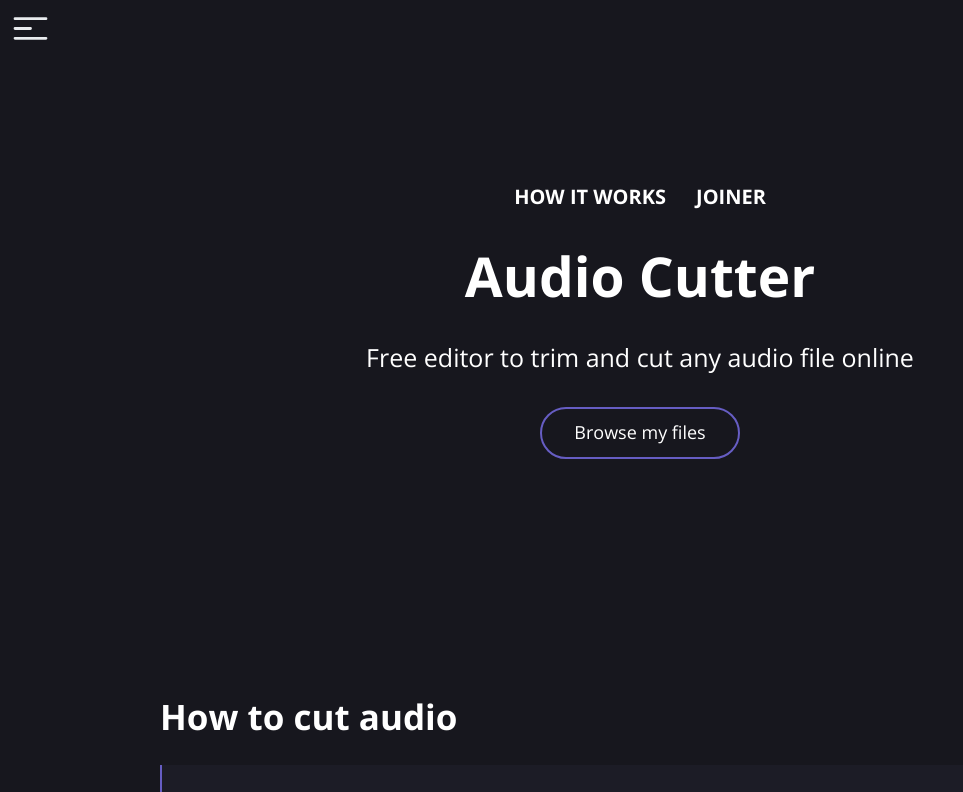
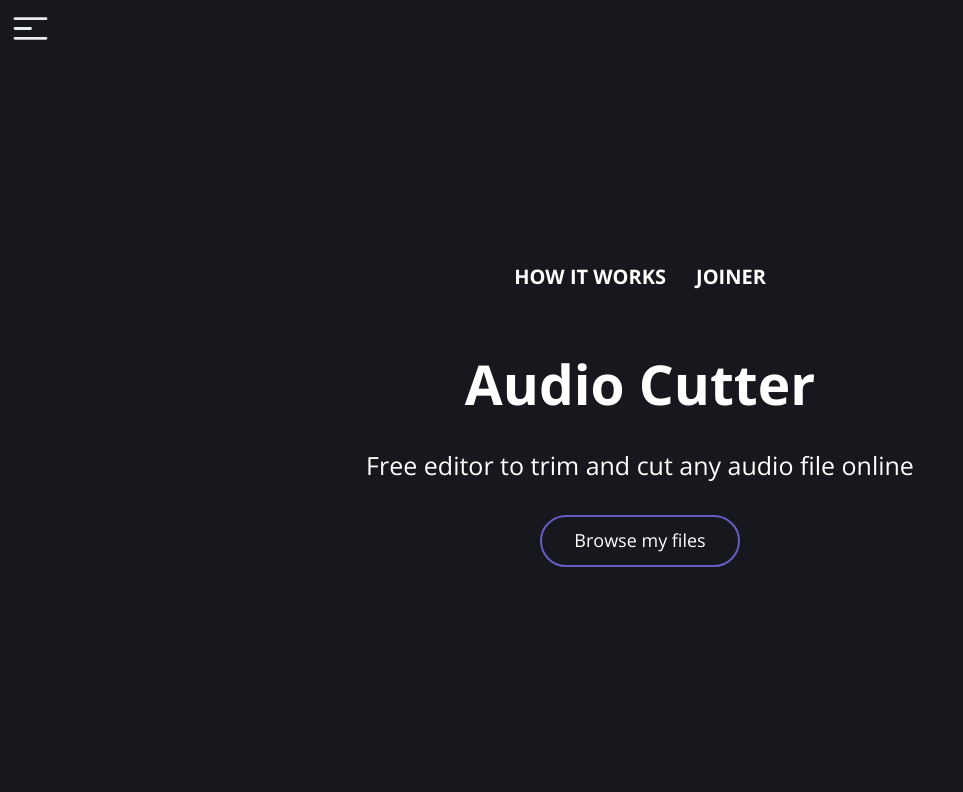
Before and after one commit to Aradhya-005/VocalRemover, a Next.js app: page /cutter in a window 1280 px wide. Shown: the top 792 px of the page, without its empty margins (0-963 px from the left). Built offline with nearby package versions, Linux system fonts and the light colour scheme.

Commit message:
updated css

```diff
--- a/src/app/cutter/page.js
+++ b/src/app/cutter/page.js
@@ -30,7 +30,12 @@ const Home = () => {
     if (event && event.target && event.target.files) {
       const file = event.target.files[0];
       if (file) {
-            const validTypes = ["audio/mp3", "audio/wav", "audio/ogg", "audio/mpeg"]; // Add valid audio MIME types
+        const validTypes = [
+          "audio/mp3",
+          "audio/wav",
+          "audio/ogg",
+          "audio/mpeg",
+        ]; // Add valid audio MIME types
         if (validTypes.includes(file.type)) {
           setError(""); // Clear error message if file type is valid
           console.log("Selected file:", file);
@@ -56,7 +61,7 @@ const Home = () => {
     >
       {/* Fixed Link when Scrolling */}
       <Affix
-        position={{ top: 20, left:'43% '}}
+        position={{ top: 20, left: "43% " }}
         style={{
           display: isScrolled ? "flex" : "none", // Change to flex when visible
           alignItems: "center",
@@ -67,7 +72,7 @@ const Home = () => {
         <a
           href="#"
           style={{
-            marginRight:"30px",
+            marginRight: "30px",
             color: "white",
             textDecoration: "none",
             fontSize: "20px",
@@ -100,16 +105,17 @@ const Home = () => {
           flexDirection: "column",
           alignItems: "center",
           textAlign: "center",
-          padding: "50px 0  130px 0 ", // Optional: remove padding
+          padding: "100px 0  130px 0 ", // Optional: remove padding
         }}
       >
         <Container
           style={{
+             padding: "30px 0 ",
             gap: "30px",
             display: "flex", // Use flexbox for layout
             alignItems: "center", // Center items vertically
             justifyContent: "space-between", // Adjust spacing between items
-            marginBottom: "20px", // Add margin if needed
+            marginBottom: "18px", // Add margin if needed
           }}
         >
           <Text
@@ -160,11 +166,10 @@ const Home = () => {
         </Text>
         <button
           onClick={handleFileInputClick}
-
           style={{
             marginTop: "20px",
             width: "200px",
-            padding:"10px 0px",
+            padding: "10px 0px",
             borderRadius: "50px", // Rounded corners
             backgroundColor: "#17171e", // Background color
             border: "2px solid #665DC3", // Border color
@@ -198,7 +203,7 @@ const Home = () => {
             marginBottom: "15px", // Bold text
           }}
           size="lg"
-          weight={700}
+          weight={400}
         >
           How to cut audio
         </Text>
@@ -258,7 +263,7 @@ const Home = () => {
             alignItems: "center", // Center the icon and text vertically
           }}
           size="lg"
-          weight={700}
+          weight={400}
         >
           <FontAwesomeIcon icon={faLock} style={{ marginRight: "10px" }} />{" "}
           {/* Lock icon */}
--- a/src/app/page.js
+++ b/src/app/page.js
@@ -139,7 +139,7 @@ const Home = () => {
             marginBottom: "15px", // Bold text
           }}
           size="lg"
-          weight={700}
+          weight={400}
         >
           Remove vocals from a song
         </Text>
```
Lines whose indentation alone changed are shown as unchanged.
